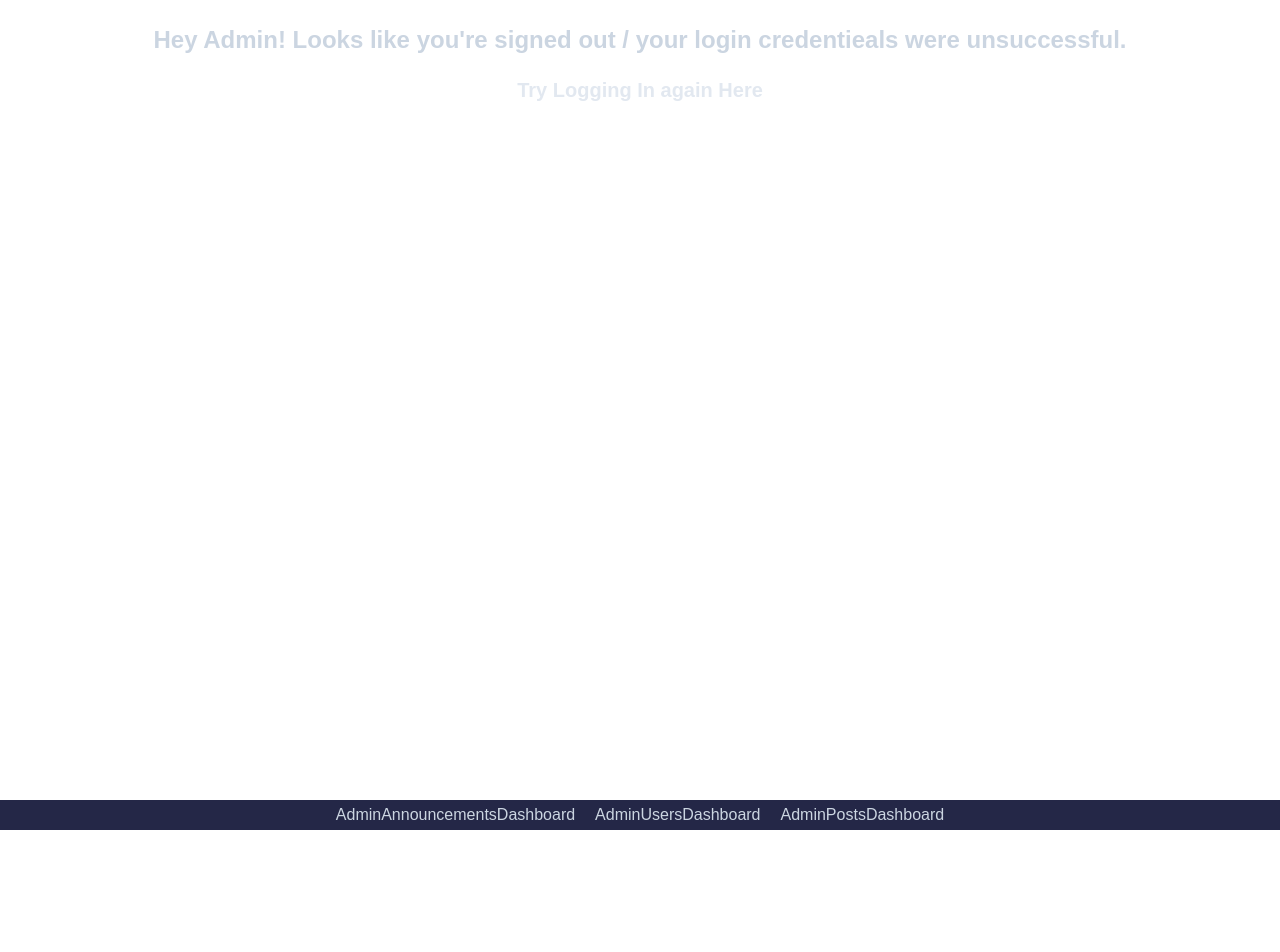
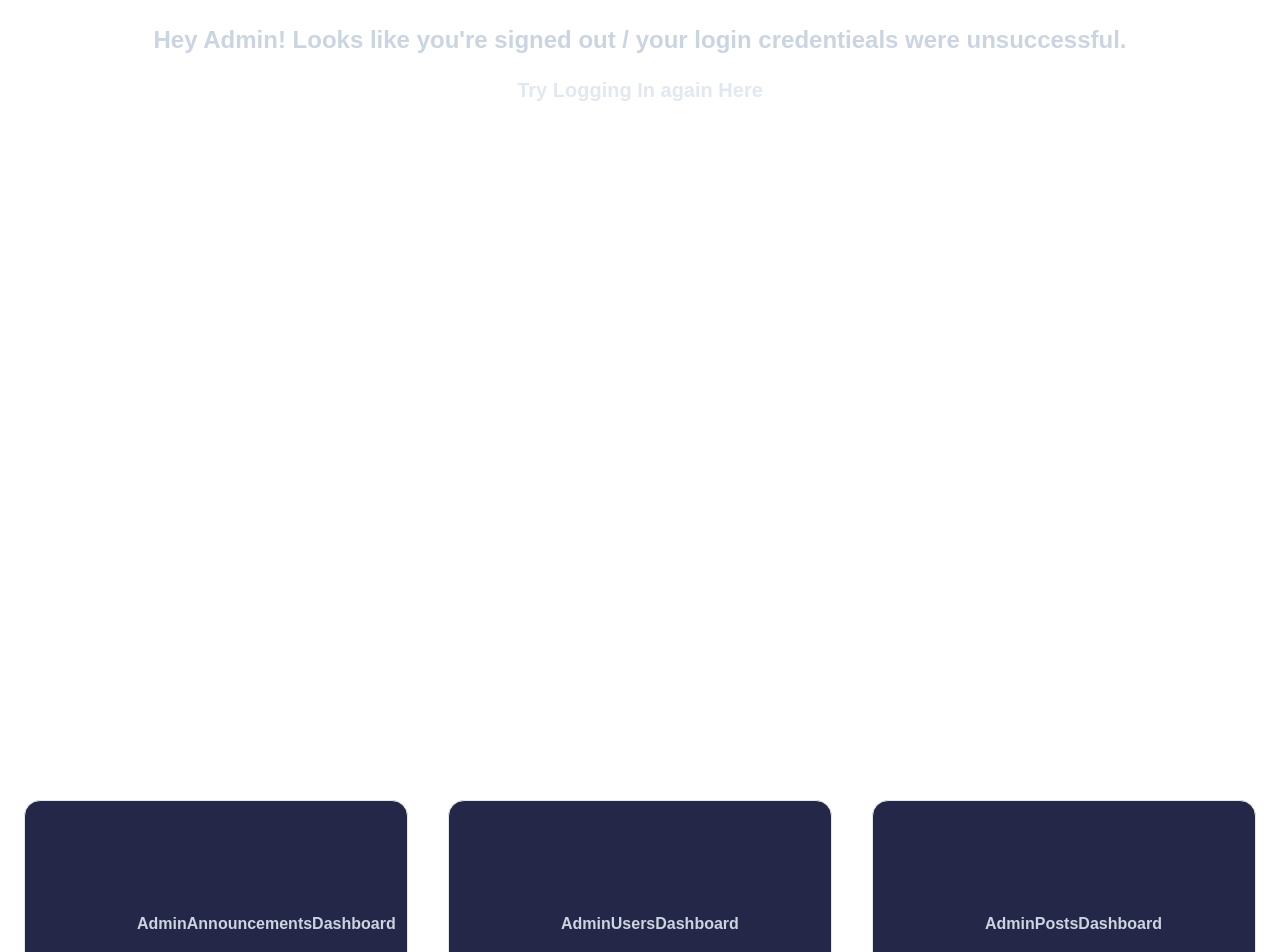
Before and after one commit to Omari-Elizabeth/moringa_alumni_community_client, a React (Create React App) app: page /admin_home in a window 1280 px wide. Shown: the top 952 px of the page. Before the commit the page ends 830 px from the top, so only its background shows below. Built offline with nearby package versions, Linux system fonts and the light colour scheme; no server answers.

Commit message:
modify the admin dashbord header and styled the admin nav

```diff
--- a/src/Components/AdminNav.js
+++ b/src/Components/AdminNav.js
@@ -6,10 +6,10 @@ import { Link } from "react-router-dom";
 function AdminNavigation(){
 
     return(
-        <div className="flex gap-3 bg-[#242747] justify-center items-center">
-            <Link to="/admin_announcements" className="hover:bg-orange-600 hover:text-[#242747] p-1">AdminAnnouncementsDashboard</Link>
-            <Link to="/admindashboard/users" className="hover:bg-orange-600 hover:text-[#242747] p-1">AdminUsersDashboard</Link>
-            <Link to="/admindashboard/posts" className="hover:bg-orange-600 hover:text-[#242747] p-1">AdminPostsDashboard</Link>
+        <div className="grid grid-cols-1 md:flex gap-10 justify-center items-center font-bold  ">
+            <Link to="/admin_announcements" className="  bg-[#242747] hover:bg-international-orange-600 hover:text-white w-full md:w-96 p-28 border rounded-2xl " style={{ height: "40vh" }}>AdminAnnouncementsDashboard</Link>
+            <Link to="/admindashboard/users" className="  bg-[#242747] hover:bg-international-orange-600 hover:text-white w-full md:w-96 p-28 border rounded-2xl" style={{ height: "40vh" }}>AdminUsersDashboard</Link>
+            <Link to="/admindashboard/posts" className="  bg-[#242747] hover:bg-international-orange-600 hover:text-white w-full md:w-96 p-28 border rounded-2xl" style={{ height: "40vh" }}>AdminPostsDashboard</Link>
         </div>
     )
 }
--- a/src/Components/MainAdminView.js
+++ b/src/Components/MainAdminView.js
@@ -19,8 +19,8 @@ function MainAdminView( { admin , admin_token , admin_id , setAdmin , }){
 
     function LoggedAdmin(){
         return(
-            <div className="p-5 flex gap-6 justify-center align-middle">
-                <h1 className="font-bold text-2xl"> Hello Admin, {admin.username}</h1>
+            <div className="p-5 flex  flex-col-1 md:gap-96 justify-center align-middle bg-white shadow-2xl">
+                <h1 className="font-bold text-2xl text-black"> Welcome {admin.username}</h1>
                 <button onClick={handleLogOut} className="border rounded-lg p-1 font-bold border-slate-800 bg-red-700 hover:bg-slate-500 hover:text-white">Log Out</button>
             </div>
         )
@@ -29,7 +29,7 @@ function MainAdminView( { admin , admin_token , admin_id , setAdmin , }){
 
     function UnLoggedAdmin(){
         return(
-            <div className="p-6 min-h-screen bg-inherit flex flex-col gap-5">
+            <div className="p-6 min-h-screen bg-inherit flex flex-col gap-5 ">
             <h1 className="font-semibold text-2xl"> Hey Admin! Looks like you're signed out / your login credentieals were unsuccessful. </h1>
             <Link to="/admin_login"> <h1 className="text-slate-200 hover:text-red-400 font-bold text-xl"> Try Logging In again Here</h1> </Link>
         </div>
--- a/tailwind.config.js
+++ b/tailwind.config.js
@@ -44,7 +44,8 @@ module.exports = {
       },
       backgroundImage: {
         'home-image': "url('/src/img/ho.png')",
-        'about-image': "url('/src/img/about.jpg')"
+        'about-image': "url('/src/img/about.jpg')",
+        'admin-image': "url('/src/img/adminav.jpg')"
 
       },
       fontFamily: {
```
Also changed, not shown: src/img/adminav.jpg (added).
